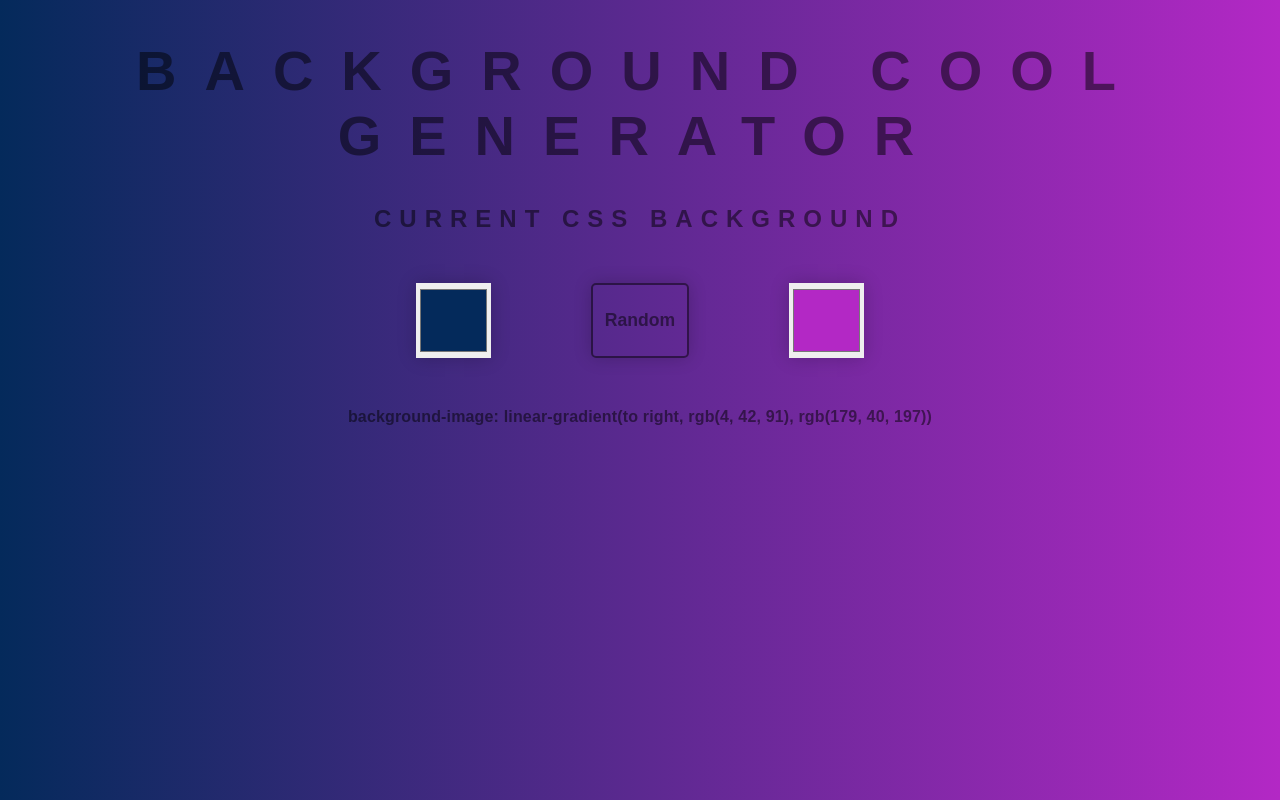
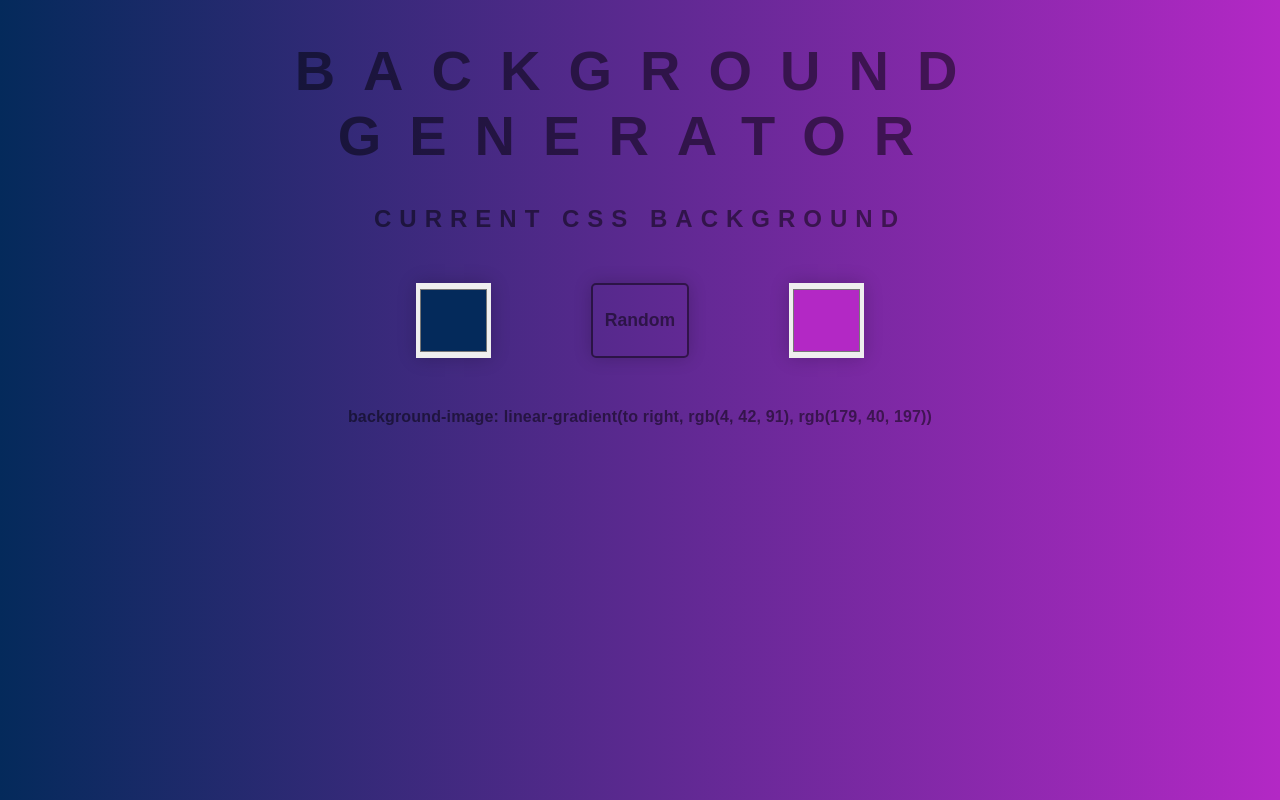
Before and after one commit to haiivan/Background-Generator, a plain HTML site: page index.html in a window 1280 px wide. Drawn offline with Linux system fonts and the light colour scheme.

Commit message:
Reverting text

```diff
--- a/index.html
+++ b/index.html
@@ -8,7 +8,7 @@
     <link rel="stylesheet" href="style.css" />
   </head>
   <body>
-    <h1>Background Cool Generator</h1>
+    <h1>Background Generator</h1>
     <h2>Current CSS Background</h2>
     <div class="container">
       <input class="color1" type="color" name="color1" value="#ff0000" />
```
